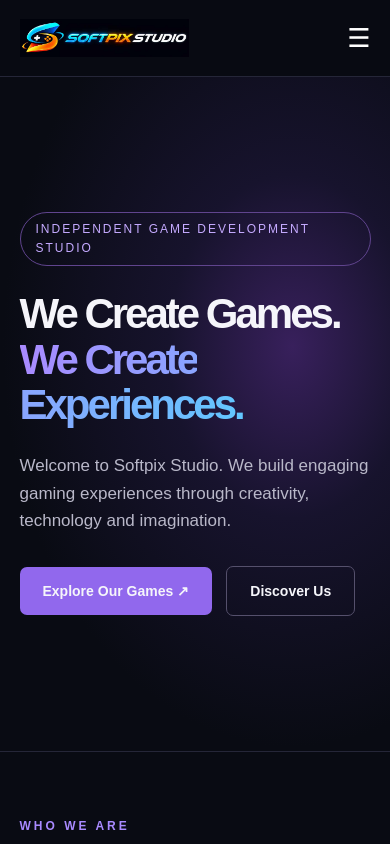
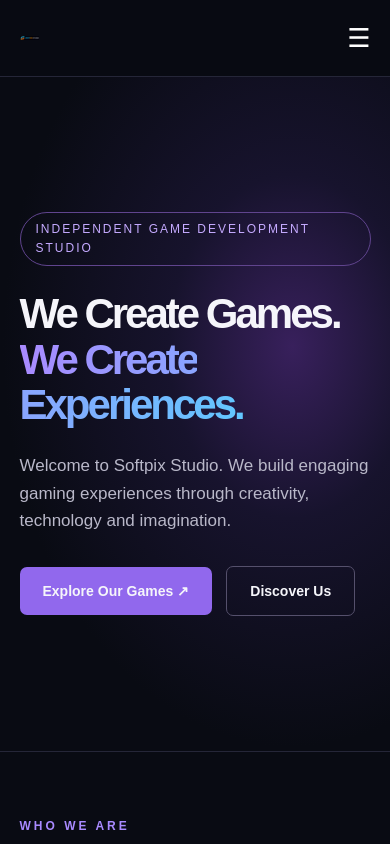
Before and after one commit to Chandan492/softpixstudio, a plain HTML site: page index.html in a window 390 px wide. Shown: the top 844 px of the page. Drawn offline with Linux system fonts and the light colour scheme.

Commit message:
Update index.html

```diff
--- a/index.html
+++ b/index.html
@@ -119,7 +119,7 @@ footer{border-top:1px solid #292a3b;padding:28px 0;color:#85869a;font-size:13px}
  .navlinks{display:none;position:absolute;top:76px;left:0;width:100%;background:#11131e;padding:25px;flex-direction:column;gap:18px}
  .navlinks.open{display:flex}
  .menu{display:block}
- .logo img{height:39px;max-width:min(220px,58vw)}
+ .logo img{height:13px;max-width:min(20px,5vw)}
  .hero{min-height:520px}
  .hero-content{padding:70px 0}
  .about-grid,.game-grid,.expertise-grid{grid-template-columns:1fr}
```
